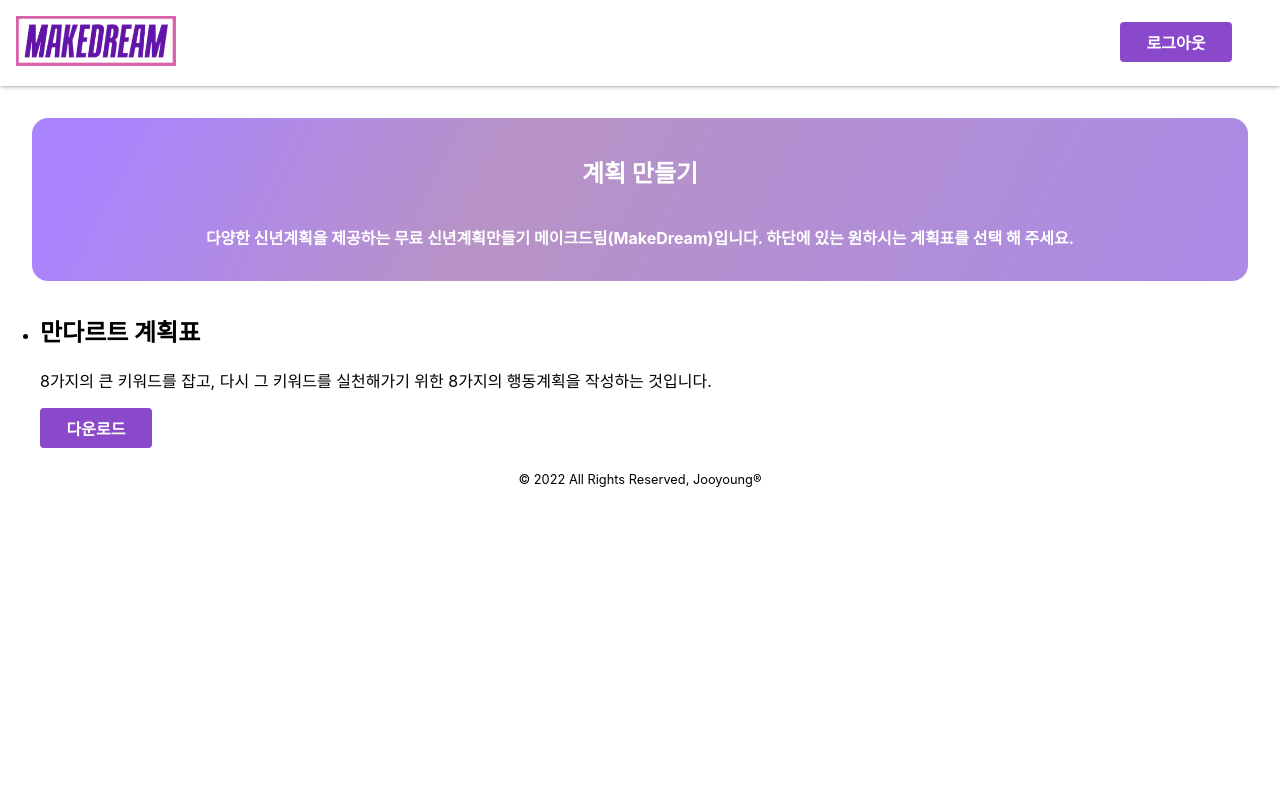
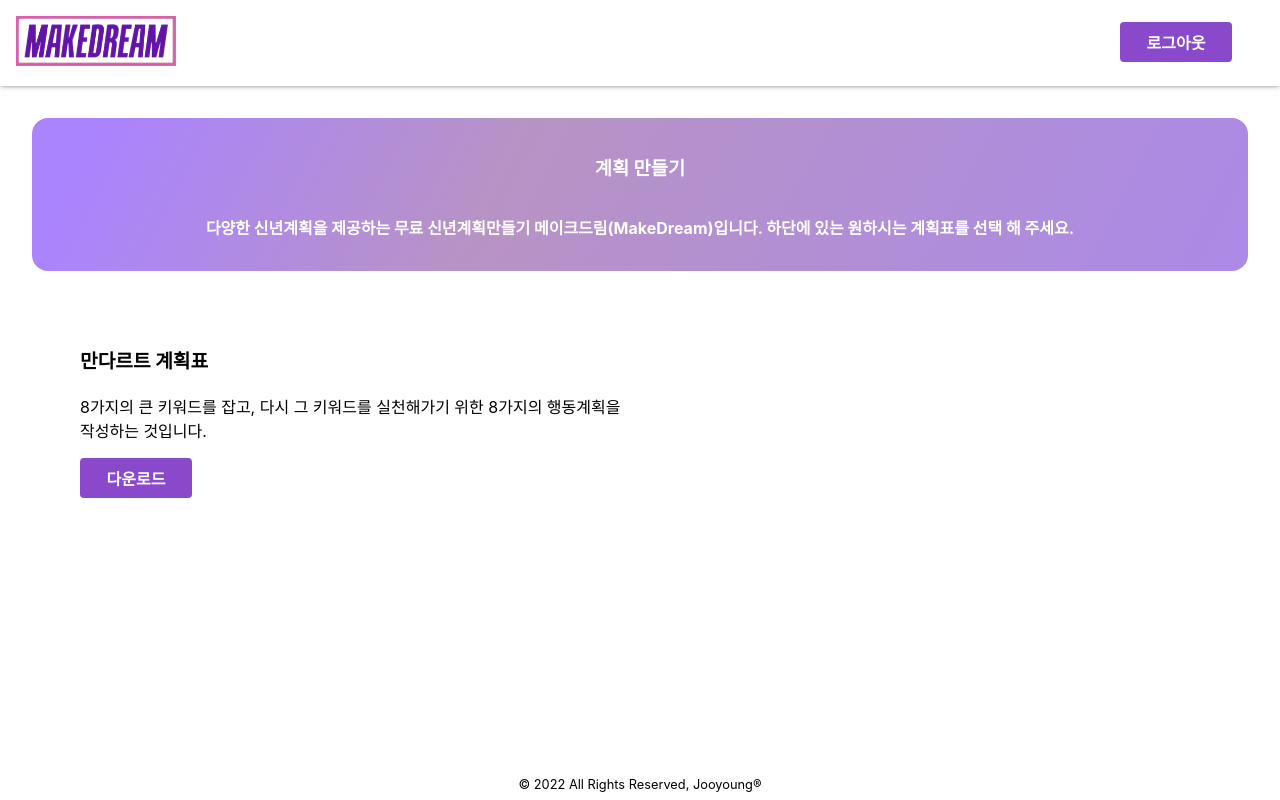
Before and after one commit to S-jooyoung/makeYourDream, a React (Create React App) app: page /main in a window 1280 px wide. Built offline with nearby package versions, Linux system fonts and the light colour scheme; no server answers; sample sign-in values are in the browser's storage; what pptxgenjs would draw is missing.

Commit message:
Style:add schedule && schedulemaker css

```diff
--- a/src/common/colors.css
+++ b/src/common/colors.css
@@ -21,3 +21,5 @@
 @value makeBlue:#4D5A7A;
 
 @value makeDeepBlue:#2F4858;
+
+@value makeShadow:rgba(217, 217, 217, 1);
--- a/src/components/banner/banner.module.css
+++ b/src/components/banner/banner.module.css
@@ -1,7 +1,6 @@
 @value makeShinePurple from "../../common/colors.css";
 
 .banner {
-  width: 95%;
   display: flex;
   flex-direction: column;
   align-items: center;
--- a/src/components/main/main.jsx
+++ b/src/components/main/main.jsx
@@ -2,10 +2,8 @@ import React, { useState, useEffect } from "react";
 import { useNavigate } from "react-router-dom";
 
 //Components
-import Banner from "../banner/banner";
 import Footer from "../footer/footer";
 import Header from "../header/header";
-import Schedule from "../schedule/schedule";
 import ScheduleMaker from "../schedulemaker/schedulemaker";
 import styles from "./main.module.css";
 
@@ -34,7 +32,10 @@ const Main = ({ authservice, pptmaker }) => {
   return (
     <div className={styles.wrap}>
       <Header onLogout={onLogout} />
-      <ScheduleMaker pptmaker={pptmaker} />
+      <section className={styles.content}>
+        <ScheduleMaker pptmaker={pptmaker} />
+      </section>
+
       <Footer />
     </div>
   );
--- a/src/components/main/main.module.css
+++ b/src/components/main/main.module.css
@@ -10,6 +10,5 @@
   width: 100%;
   display: flex;
   flex-direction: column;
-  align-items: center;
   flex: 1;
 }
--- a/src/components/schedule/schedule.module.css
+++ b/src/components/schedule/schedule.module.css
@@ -0,0 +1,21 @@
+@value makeGrey,makeShadow from "../../common/colors.css";
+
+.schedule {
+  flex-basis: 50%;
+  padding: 0.5em 2em;
+  margin: 1rem;
+  display: flex;
+  flex-direction: column;
+  background: makeGrey;
+  box-shadow: 6px 6px 8px 0px makeShadow;
+}
+
+.title {
+  width: 100%;
+  font-size: 1.2rem;
+  margin-bottom: 0.2em;
+}
+
+.info {
+  font-size: 1rem;
+}
--- a/src/components/schedulemaker/schedulemaker.module.css
+++ b/src/components/schedulemaker/schedulemaker.module.css
@@ -0,0 +1,6 @@
+.schedules {
+  list-style: none;
+  padding: 0;
+  margin: 2rem;
+  display: flex;
+}
```
